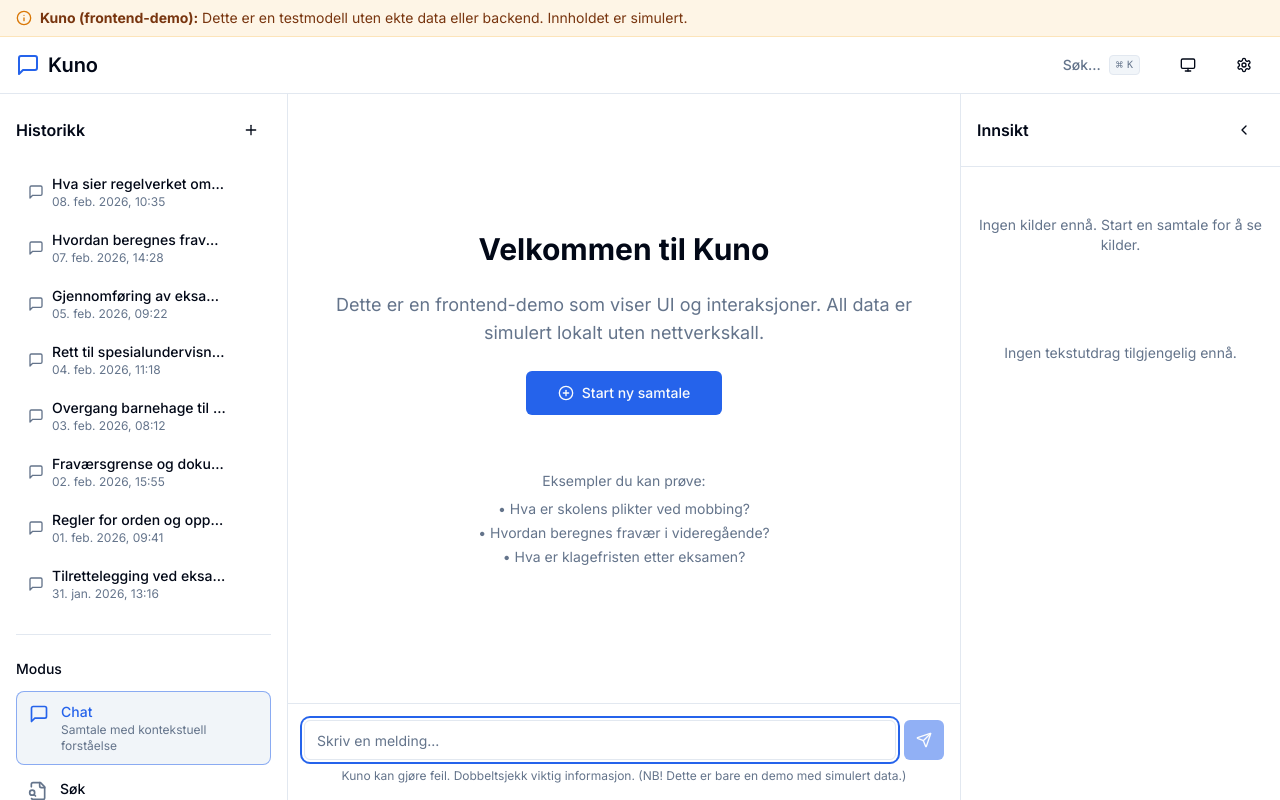
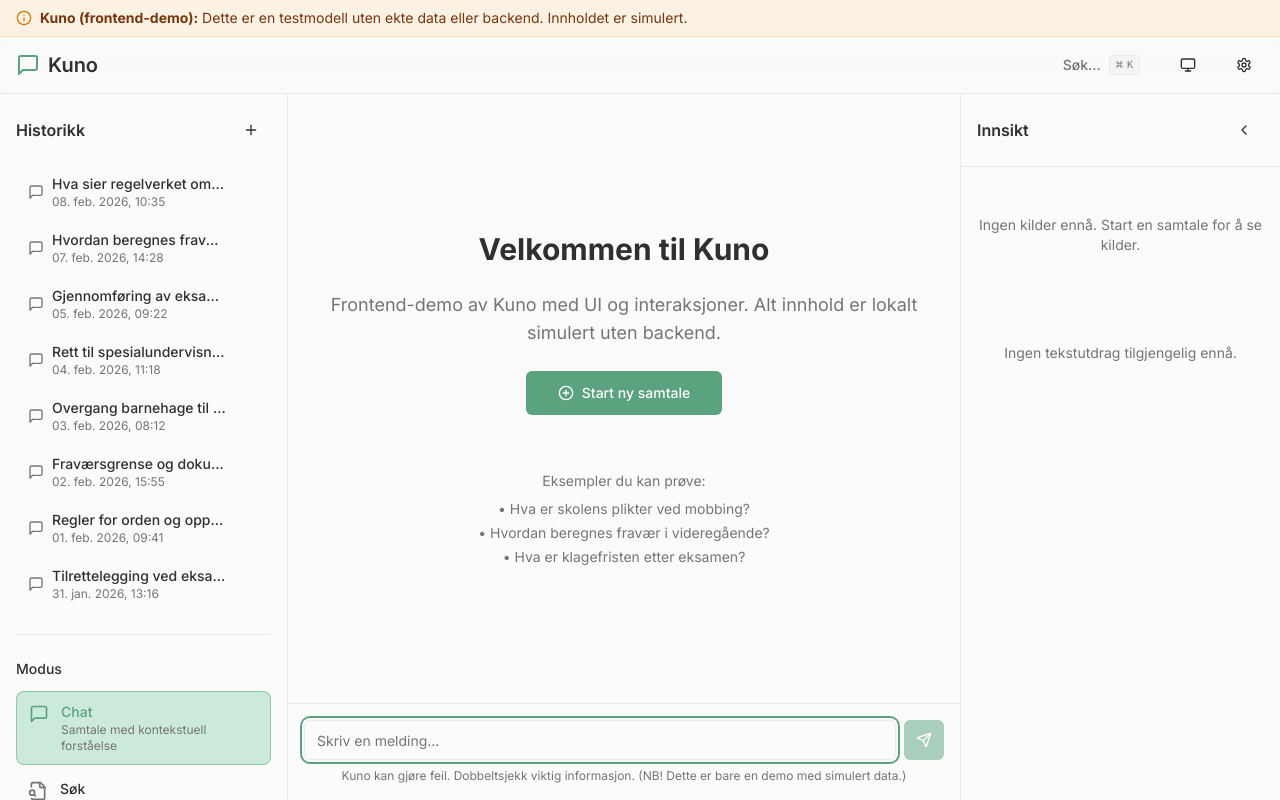
Before and after one commit to lbraten/Kuno, a Next.js app: page / in a window 1280 px wide. Built offline with nearby package versions, Linux system fonts and the light colour scheme.

Commit message:
fargetema og struktur forbedringer

```diff
--- a/src/app/globals.css
+++ b/src/app/globals.css
@@ -4,48 +4,48 @@
 
 @layer base {
   :root {
-    --background: 0 0% 100%;
-    --foreground: 222.2 84% 4.9%;
+    --background: 0 0% 98.4%;
+    --foreground: 0 0% 18.8%;
     --card: 0 0% 100%;
-    --card-foreground: 222.2 84% 4.9%;
+    --card-foreground: 0 0% 18.8%;
     --popover: 0 0% 100%;
-    --popover-foreground: 222.2 84% 4.9%;
-    --primary: 221.2 83.2% 53.3%; /* Blue accent */
-    --primary-foreground: 210 40% 98%;
-    --secondary: 210 40% 96.1%;
-    --secondary-foreground: 222.2 47.4% 11.2%;
-    --muted: 210 40% 96.1%;
-    --muted-foreground: 215.4 16.3% 46.9%;
-    --accent: 210 40% 96.1%;
-    --accent-foreground: 222.2 47.4% 11.2%;
+    --popover-foreground: 0 0% 18.8%;
+    --primary: 149.6 28.1% 49.6%; /* Udir green 8 */
+    --primary-foreground: 0 0% 100%;
+    --secondary: 150 41.7% 90.6%;
+    --secondary-foreground: 150 33.9% 22%;
+    --muted: 0 0% 95.7%;
+    --muted-foreground: 0 0% 45.9%;
+    --accent: 148 41.7% 85.9%;
+    --accent-foreground: 150 33.9% 22%;
     --destructive: 0 84.2% 60.2%;
     --destructive-foreground: 210 40% 98%;
-    --border: 214.3 31.8% 91.4%;
-    --input: 214.3 31.8% 91.4%;
-    --ring: 221.2 83.2% 53.3%;
+    --border: 0 0% 91.8%;
+    --input: 0 0% 91.8%;
+    --ring: 149.6 28.1% 49.6%;
     --radius: 0.5rem;
   }
 
   .dark {
-    --background: 222.2 84% 4.9%;
-    --foreground: 210 40% 98%;
-    --card: 222.2 84% 4.9%;
-    --card-foreground: 210 40% 98%;
-    --popover: 222.2 84% 4.9%;
-    --popover-foreground: 210 40% 98%;
-    --primary: 217.2 91.2% 59.8%;
-    --primary-foreground: 222.2 47.4% 11.2%;
-    --secondary: 217.2 32.6% 17.5%;
-    --secondary-foreground: 210 40% 98%;
-    --muted: 217.2 32.6% 17.5%;
-    --muted-foreground: 215 20.2% 65.1%;
-    --accent: 217.2 32.6% 17.5%;
-    --accent-foreground: 210 40% 98%;
+    --background: 220 8% 12%;
+    --foreground: 0 0% 95%;
+    --card: 220 7% 16%;
+    --card-foreground: 0 0% 95%;
+    --popover: 220 7% 16%;
+    --popover-foreground: 0 0% 95%;
+    --primary: 149.3 41.2% 62%;
+    --primary-foreground: 220 8% 12%;
+    --secondary: 220 6% 20%;
+    --secondary-foreground: 0 0% 95%;
+    --muted: 220 6% 20%;
+    --muted-foreground: 0 0% 72%;
+    --accent: 220 6% 20%;
+    --accent-foreground: 0 0% 95%;
     --destructive: 0 62.8% 30.6%;
-    --destructive-foreground: 210 40% 98%;
-    --border: 217.2 32.6% 17.5%;
-    --input: 217.2 32.6% 17.5%;
-    --ring: 224.3 76.3% 48%;
+    --destructive-foreground: 0 0% 95%;
+    --border: 220 6% 22%;
+    --input: 220 6% 22%;
+    --ring: 149.3 41.2% 62%;
   }
 }
 
--- a/src/app/page.tsx
+++ b/src/app/page.tsx
@@ -61,8 +61,7 @@ export default function Home() {
                 <div className="max-w-2xl text-center space-y-6">
                   <h2 className="text-3xl font-bold">Velkommen til Kuno</h2>
                   <p className="text-muted-foreground text-lg">
-                    Dette er en frontend-demo som viser UI og interaksjoner.
-                    All data er simulert lokalt uten nettverkskall.
+                    Frontend-demo av Kuno med UI og interaksjoner. Alt innhold er lokalt simulert uten backend.
                   </p>
                   <Button
                     size="lg"
--- a/src/components/chat/loading-dots.tsx
+++ b/src/components/chat/loading-dots.tsx
@@ -3,7 +3,7 @@
 export function LoadingDots() {
   return (
     <div className="flex items-center gap-3 px-4 py-6">
-      <div className="flex h-8 w-8 shrink-0 items-center justify-center rounded-full bg-petrol text-white">
+      <div className="flex h-8 w-8 shrink-0 items-center justify-center rounded-full bg-petrol-800 text-white">
         <svg
           className="h-4 w-4"
           xmlns="http://www.w3.org/2000/svg"
--- a/src/components/chat/message.tsx
+++ b/src/components/chat/message.tsx
@@ -36,7 +36,7 @@ export function Message({ message }: MessageProps) {
           "flex h-8 w-8 shrink-0 select-none items-center justify-center rounded-full",
           isUser
             ? "bg-primary text-primary-foreground"
-            : "bg-petrol text-white"
+            : "bg-petrol-800 text-white"
         )}
       >
         {isUser ? <User className="h-4 w-4" /> : <Bot className="h-4 w-4" />}
@@ -82,7 +82,7 @@ export function Message({ message }: MessageProps) {
             {message.citations.map((citation) => (
               <button
                 key={citation.id}
-                className="text-xs bg-primary/10 hover:bg-primary/20 text-primary px-2 py-1 rounded transition-colors"
+                className="text-xs bg-secondary text-secondary-foreground hover:bg-secondary/80 border border-secondary/60 px-2 py-1 rounded transition-colors"
                 onClick={() => {
                   // In a real app, this would scroll to the source
                 }}
--- a/src/components/sidebar/filters.tsx
+++ b/src/components/sidebar/filters.tsx
@@ -56,7 +56,7 @@ export function Filters() {
       <div className="flex items-center justify-between">
         <h3 className="text-sm font-medium">Filtre</h3>
         {activeFilterCount > 0 && (
-          <span className="text-xs bg-primary/20 text-primary px-2 py-0.5 rounded-full">
+          <span className="text-xs bg-secondary text-secondary-foreground border border-secondary/60 px-2 py-0.5 rounded-full">
             {activeFilterCount}
           </span>
         )}
@@ -110,8 +110,8 @@ export function Filters() {
                     className={cn(
                       "px-3 py-1 rounded-full text-sm border transition-colors",
                       filter.years.includes(year)
-                        ? "bg-primary text-primary-foreground border-primary"
-                        : "border-input hover:bg-accent"
+                        ? "bg-primary text-primary-foreground border-primary/70 hover:bg-primary/85"
+                        : "border-input hover:bg-secondary/70 hover:border-primary/30"
                     )}
                   >
                     {year}
@@ -157,7 +157,7 @@ export function Filters() {
           {filter.organizations.slice(0, 2).map((org) => (
             <div
               key={org}
-              className="text-xs bg-primary/10 text-primary px-2 py-1 rounded truncate"
+              className="text-xs bg-secondary text-secondary-foreground border border-secondary/60 px-2 py-1 rounded truncate"
             >
               {org}
             </div>
--- a/src/components/ui/button.tsx
+++ b/src/components/ui/button.tsx
@@ -8,15 +8,16 @@ const buttonVariants = cva(
   {
     variants: {
       variant: {
-        default: "bg-primary text-primary-foreground hover:bg-primary/90",
+        default:
+          "bg-primary text-primary-foreground hover:bg-primary/85 active:bg-primary/80",
         destructive:
           "bg-destructive text-destructive-foreground hover:bg-destructive/90",
         outline:
-          "border border-input bg-background hover:bg-accent hover:text-accent-foreground",
+          "border border-input bg-background hover:bg-secondary/70 hover:border-primary/30 hover:text-foreground",
         secondary:
-          "bg-secondary text-secondary-foreground hover:bg-secondary/80",
-        ghost: "hover:bg-accent hover:text-accent-foreground",
-        link: "text-primary underline-offset-4 hover:underline",
+          "bg-secondary text-secondary-foreground hover:bg-secondary/85",
+        ghost: "hover:bg-secondary/70 hover:text-foreground",
+        link: "text-primary underline-offset-4 hover:underline hover:text-primary/80",
       },
       size: {
         default: "h-10 px-4 py-2",
--- a/src/components/ui/card.tsx
+++ b/src/components/ui/card.tsx
@@ -8,7 +8,7 @@ const Card = React.forwardRef<
   <div
     ref={ref}
     className={cn(
-      "rounded-lg border bg-card text-card-foreground shadow-sm",
+      "rounded-lg border border-border/80 bg-card text-card-foreground shadow-sm transition-colors hover:border-primary/30 hover:bg-card/95",
       className
     )}
     {...props}
--- a/tailwind.config.ts
+++ b/tailwind.config.ts
@@ -44,17 +44,17 @@ export default {
           foreground: "hsl(var(--card-foreground))",
         },
         petrol: {
-          DEFAULT: "#1F6B75",
-          50: "#E8F4F5",
-          100: "#D1E9EC",
-          200: "#A3D3D9",
-          300: "#75BDC6",
-          400: "#47A7B3",
-          500: "#1F6B75",
-          600: "#195660",
-          700: "#134048",
-          800: "#0C2B30",
-          900: "#061518",
+          DEFAULT: "#5BA27E",
+          50: "#EEF8F3",
+          100: "#DDF1E7",
+          200: "#CCEADA",
+          300: "#BBE3CE",
+          400: "#A9DBC2",
+          500: "#9BD8B9",
+          600: "#76C69D",
+          700: "#5BA27E",
+          800: "#254B38",
+          900: "#112E1F",
         },
       },
       borderRadius: {
```
